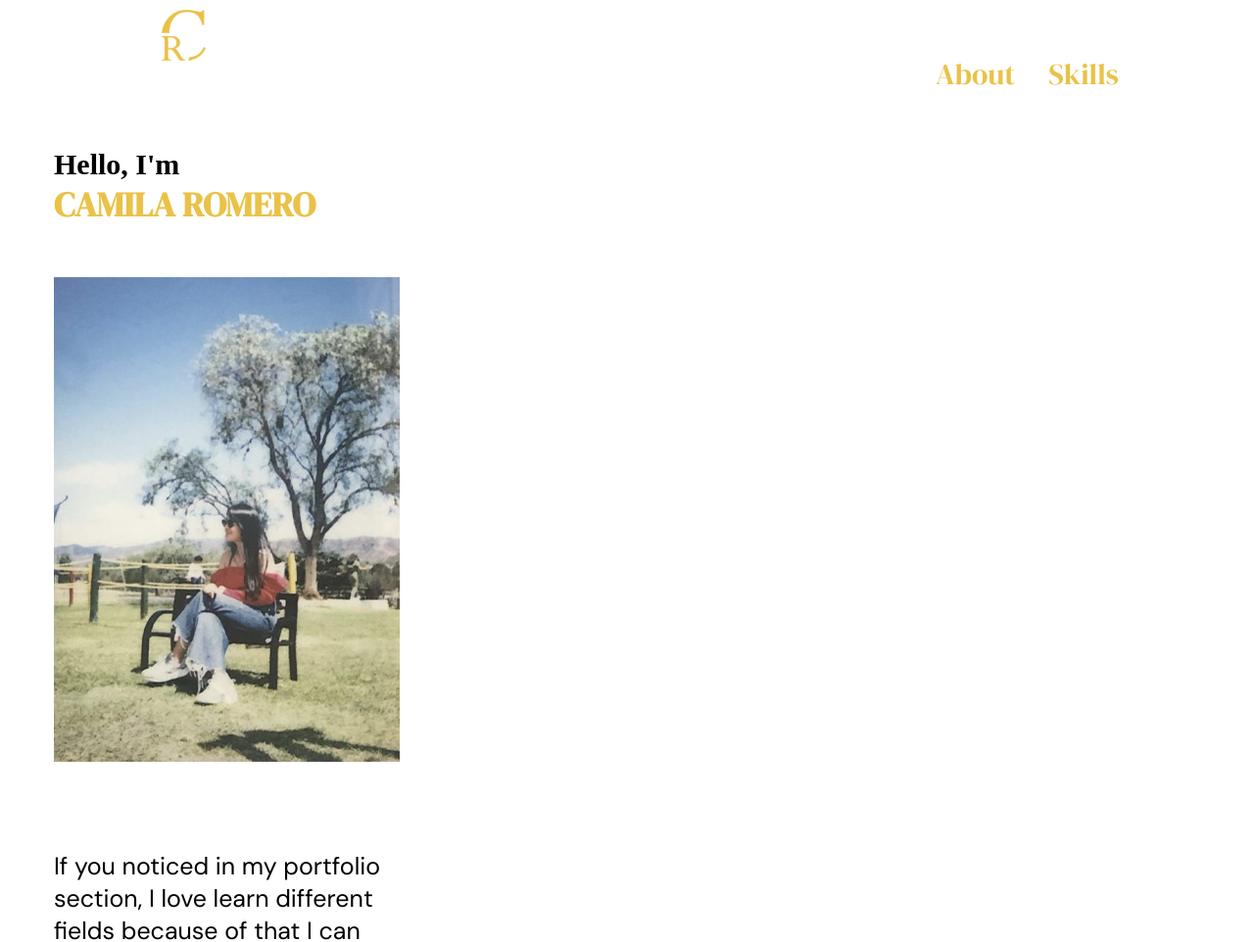
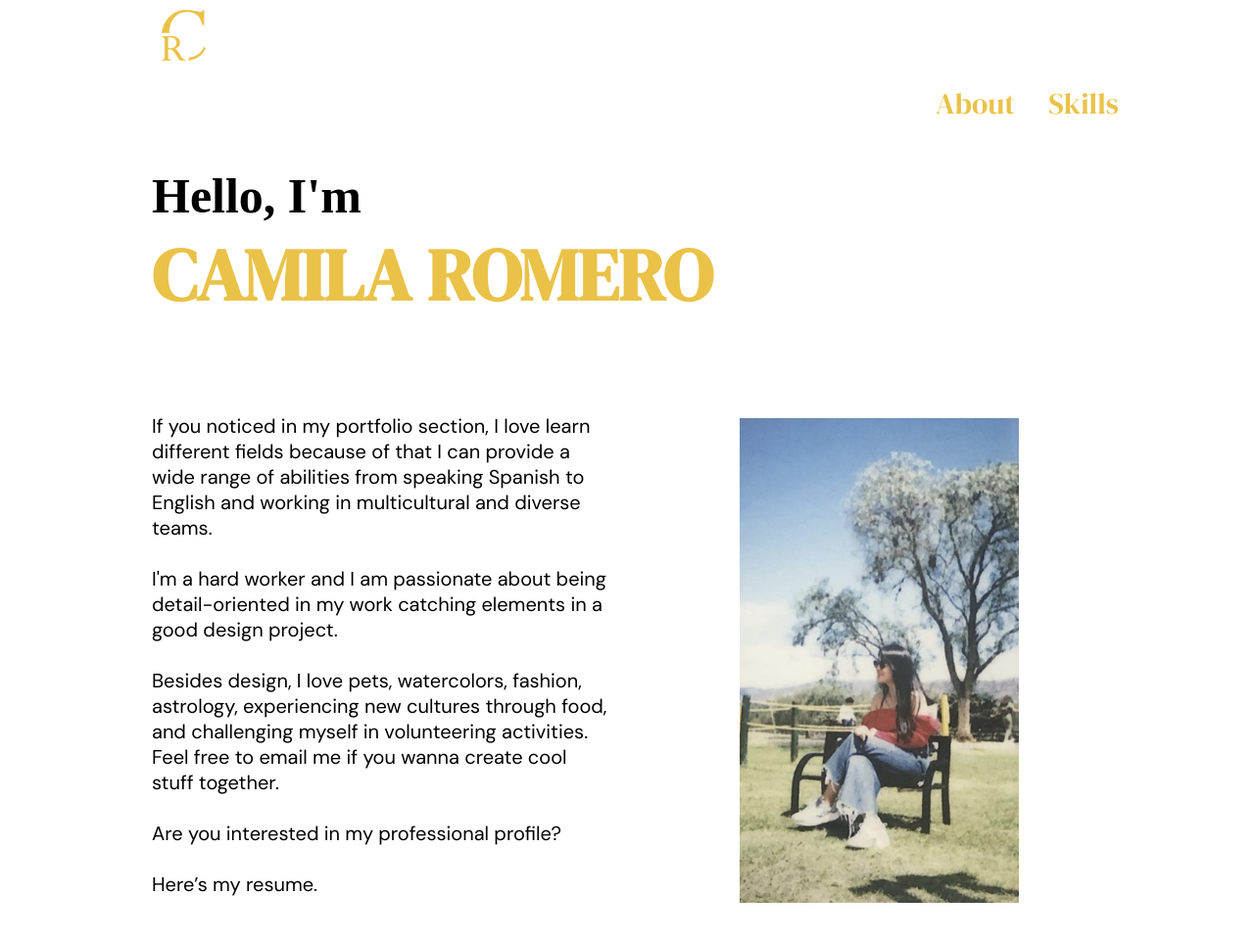
Before and after one commit to romeroc1996m/CamilaRomero_Portfolio, a plain HTML site: page about.html in a window 1280 px wide. Shown: the top 962 px of the page at 98% size. Drawn offline with Linux system fonts and the light colour scheme; some packages are replaced by stand-ins of ours; a script that the page names is missing; files whose address does not match are found by name; a web font is replaced by a local one.

Commit message:
updating content
updating content

```diff
--- a/about.html
+++ b/about.html
@@ -47,7 +47,7 @@
             </label>
             <div id="burger-con">
                 <ul>
-                    <li><a href="#about.html">ABOUT</a></li>
+                    <li><a href="#about.html">About</a></li>
                     <li><a href="#skills">SKILLS</a></li>
                 </ul>
             </div>
@@ -58,10 +58,6 @@
 
         <h3 id="hello">Hello, I'm </h3>
             <h2 id="name">CAMILA ROMERO</h2>
-
-
-        <div id="about-img">
-        </div>
 
         <div id="about-text">
             <p>If you noticed in my portfolio section, I love learn different fields because of that I can provide a wide range of abilities from speaking Spanish to English and working in multicultural and diverse teams.
@@ -79,9 +75,12 @@
             <a href="#"><img id="resume" src="images/resume_icon.png" alt="resume icon"></a>
         </div>
 
+        <div id="about-img">
+        </div>
+
     </section>
 
-    <section class="grid-con">
+    <section class="grid-con contact">
         <h2 id="contact-title">Let’s work together</h2>
             <a href="#"><button class="skills-button">Say hello</button></a>
     </section>
@@ -94,7 +93,7 @@
         <nav id="main-nav">
             <h2 class="hidden">Header Navigation</h2>
             <ul>
-                <li><a href="#us">About</a></li>
+                <li><a href="#about.html">About</a></li>
                 <li><a href="#skills">Skills</a></li>
             </ul>
         </nav>
--- a/sass/pages/_about.scss
+++ b/sass/pages/_about.scss
@@ -1,8 +1,9 @@
+
 #hello {
     font-family: "Montez";
     font-size: 30px;
     grid-column: 1/5;
-    margin-top: 40px;
+    margin-top: 70px;
 }
 
 #name {
@@ -15,6 +16,7 @@
 #about-img {
     grid-column: 1/5;
     margin-top: 50px;
+    margin-bottom: 90px;
     width: 353px;
     height: 495px;
     display: block;
@@ -38,8 +40,94 @@
     margin-top: 30px;
 }
 
+//contact page
+
+.contact {
+    height: 600px;
+    background-color: #eae1c6;
+}
+
+#contact-title {
+    margin-top: 160px;
+}
+
+.skills-button {
+    margin-bottom: 260px;
+}
+
+//footer
+
+#logo-footer {
+    margin-top: 60px;
+}
+
+#social-media {
+    color: #000;
+}
+
+#main-nav {
+    margin-top: 30px;
+}
+
 @media screen and (min-width:768px) {
 
+    #hello {
+        grid-column: 1/6;
+        font-size: 45px;
+        margin-top: 80px;
+    }
 
+    #name {
+        grid-column: 1/12;
+        font-size: 70px;
+    }
+
+    #about-text {
+        grid-column: 1/7;
+        align-self: center;
+        font-size: 20px;
+        margin-bottom: 50px;
+    }
+
+    #about-img {
+        grid-column: 8/12;
+        margin-top: 150px;
+        width: 285px;
+        height: 495px;
+        background-image: url('/images/profile/profileTablet.jpg');
+        background-position: center;
+        background-size: cover;
+    }
 
 }
+
+@media screen and (min-width:1200px) {
+
+    #hello {
+        grid-column: 2/6;
+        font-size: 50px;
+        margin-top: 60px;
+    }
+
+    #name {
+        grid-column: 2/12;
+        font-size: 75px;
+    }
+
+    #about-text {
+        grid-column: 2/7;
+        font-size: 20px;
+        margin-bottom: 50px;
+    }
+
+    #about-img {
+        grid-column: 8/12;
+        margin-top: 95px;
+        width: 285px;
+        height: 495px;
+        background-image: url('/images/profile/profile1920.jpg');
+        background-position: center;
+        background-size: cover;
+    }
+
+}
```
Also changed, not shown: index.html (+2 -2 lines), css/main.css, 1 other file.
